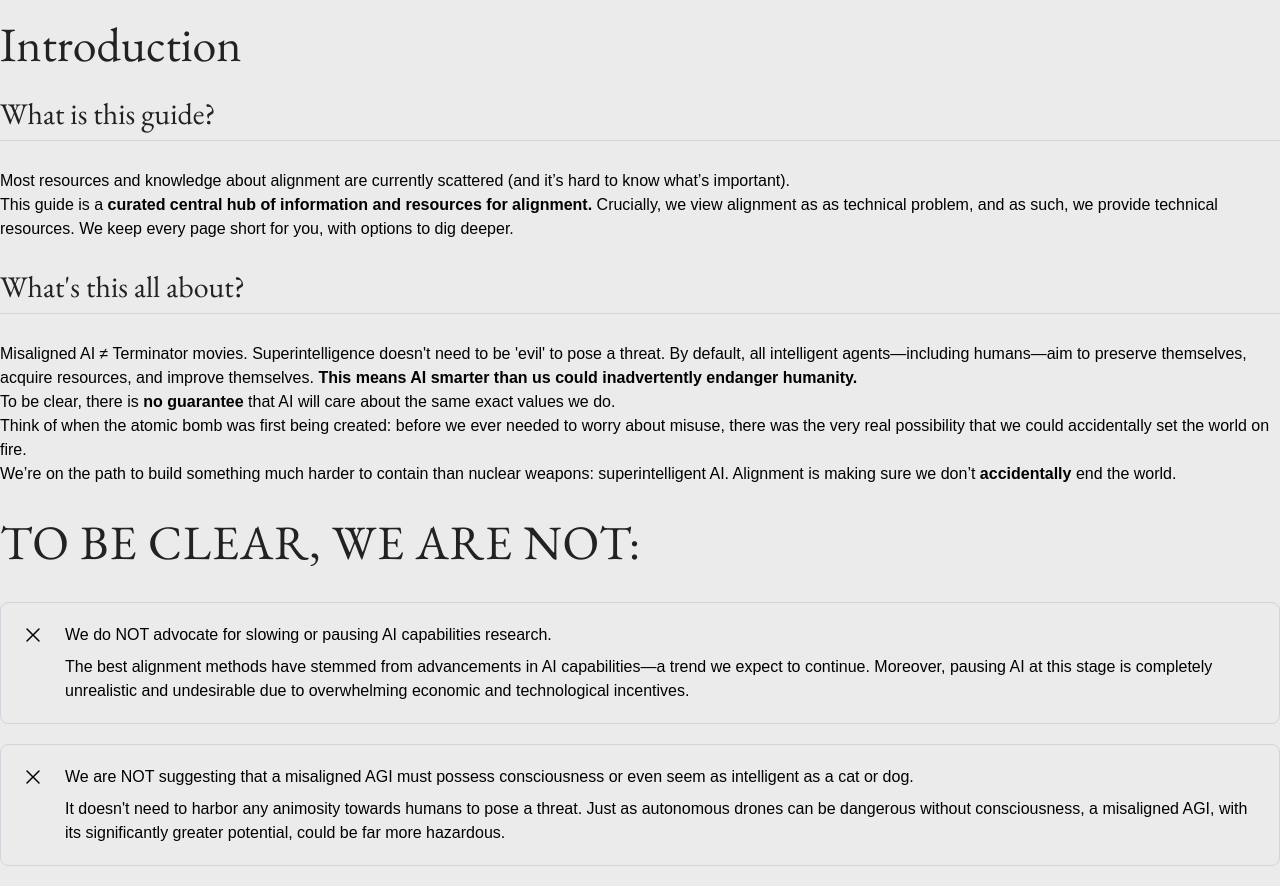
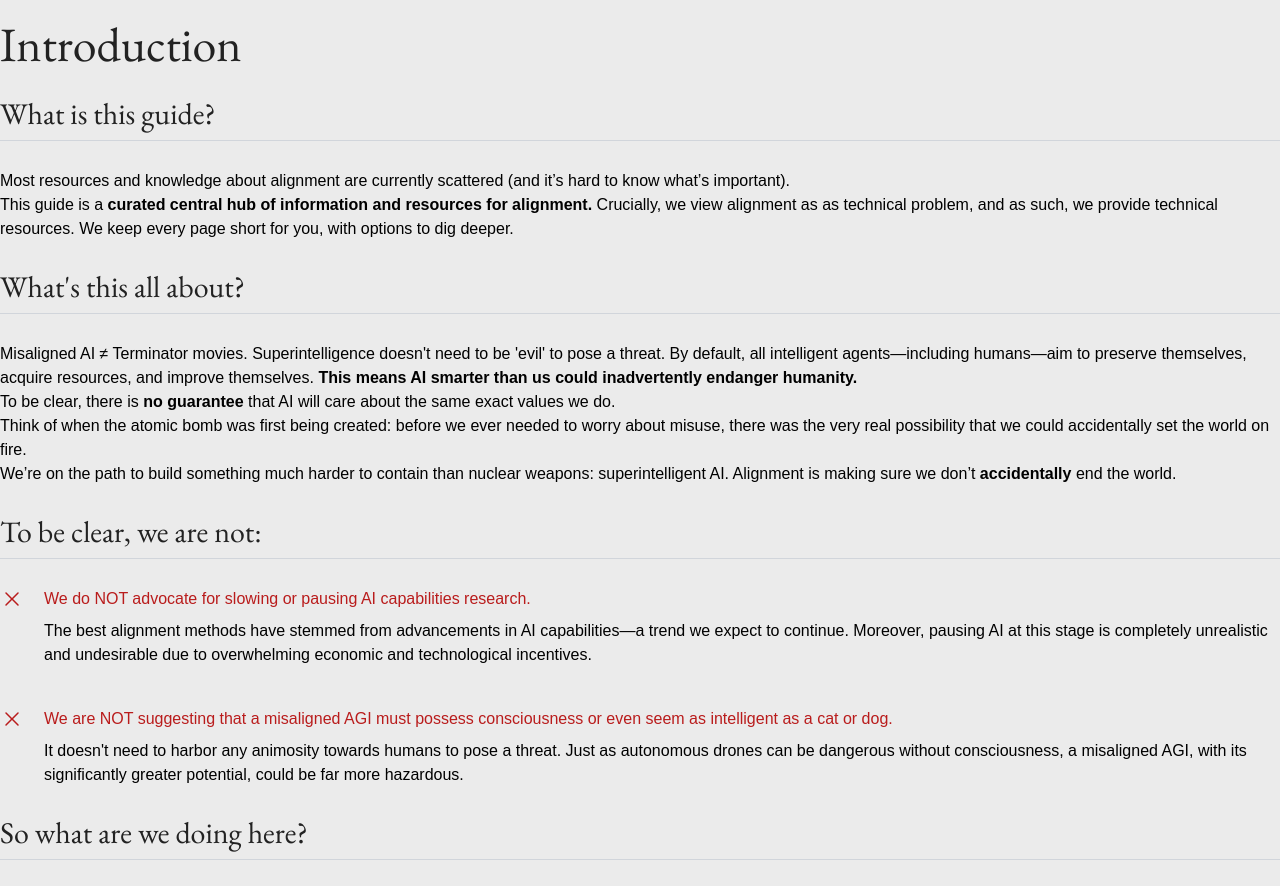
Before and after one commit to masonwang025/alignment-guide, a Next.js app: page /introduction in a window 1280 px wide. Shown: the top 886 px of the page. Built offline with nearby package versions, Linux system fonts and the light colour scheme.

Commit message:
pushing *something* shareable

```diff
--- /dev/null
+++ b/src/components/intro/FalseCard.tsx
@@ -0,0 +1,17 @@
+import { XMarkIcon } from '@heroicons/react/24/solid';
+
+function FalseCard({ title, children }: { title: string; children: React.ReactNode }) {
+    return (
+        <div className='flex'>
+            <span className='font-bold mr-5'>
+                <XMarkIcon className='size-6 text-red-700' />
+            </span>
+            <div className='space-y-2'>
+                <p className='text-red-700'>{title}</p>
+                {children}
+            </div>
+        </div>
+    );
+}
+
+export default FalseCard;
--- a/src/components/intro/Values.tsx
+++ b/src/components/intro/Values.tsx
@@ -2,54 +2,40 @@ import { XMarkIcon } from '@heroicons/react/24/solid';
 import Value from './Value';
 
 function Values() {
-    return <div className="mt-8 space-y-8">
-
-
-        <div className='center-v space-y-5'>
-            <h1 className='text-accent-600 uppercase tracking-[0.06rem] text-[0.85rem] pb-2'>To be clear, we are NOT:</h1>
-            <Value iconComponent={<XMarkIcon className='size-6' />}>
-                <p>We do NOT advocate for slowing or pausing AI capabilities research.</p>
+    return (
+        <div className='space-y-5'>
+            <Value iconComponent={<span className='font-bold mr-2'>1.</span>}>
                 <p>
-                    The best alignment methods have stemmed from advancements in AI capabilities—a trend we expect to continue. Moreover, pausing AI at this stage is completely unrealistic and undesirable due
-                    to overwhelming economic and technological incentives.
+                    We believe the development of <b>AGI is the most important technology</b> humans will ever create (and likely the last one too), and it is fundamental that it proceeds safely and correctly.
                 </p>
-            </Value>
-            <Value iconComponent={<XMarkIcon className='size-6' />}>
-                <p>We are NOT suggesting that a misaligned AGI must possess consciousness or even seem as intelligent as a cat or dog.</p>
-                <p>
-                    It doesn't need to harbor any animosity towards humans to pose a threat. Just as autonomous drones can be dangerous without consciousness, a misaligned AGI, with its significantly greater
-                    potential, could be far more hazardous.
-                </p>
-            </Value>
-        </div>
-
-        <div className='center-v space-y-5'>
-            <div className='space-y-5'>
-                <h1 className='text-accent-600 uppercase tracking-[0.06rem] text-[0.85rem] pb-2'>So what are we doing here?</h1>
-                <Value iconComponent={<span className='font-bold mr-2'>1.</span>}>
-                    <p>We believe the development of <b>AGI is the most important technology</b> humans will ever create (and likely the last one too), and it is fundamental that it proceeds safely and correctly.</p>
             </Value>
 
             <Value iconComponent={<span className='font-bold mr-2'>2.</span>}>
                 <div className='space-y-2'>
-                        <p>AGI Alignment, like the development of AGI itself, is a <b>challenging <i>technical</i> problem</b>.</p>
+                    <p>
+                        AGI Alignment, like the development of AGI itself, is a{' '}
+                        <b>
+                            challenging <i>technical</i> problem
+                        </b>
+                        .
+                    </p>
                     <p>While fields such as philosophy and politics are vital for validating and ensuring the adoption of solutions, alignment remains a technical issue requiring a technical approach.</p>
                 </div>
             </Value>
 
             <Value iconComponent={<span className='font-bold mr-2'>3.</span>}>
                 <div className='space-y-2'>
-                        <p>Alignment is a <b>solvable problem, but also an urgent one</b>. </p>
                     <p>
-                            Leading AI companies predict AGI by 2029, and we need to solve alignment beforehand since we won't get another chance afterward. We have one critical try to get it right—unlike a mere
-                            segmentation fault, misaligned AGI could have catastrophic consequences.
+                        Alignment is a <b>solvable problem, but also an urgent one</b>.{' '}
+                    </p>
+                    <p>
+                        Leading AI companies predict AGI by 2029, and we need to solve alignment beforehand since we won't get another chance afterward. We have one critical try to get it right—unlike a mere segmentation fault,
+                        misaligned AGI could have catastrophic consequences.
                     </p>
                 </div>
             </Value>
         </div>
-        </div>
-
-    </div>
+    );
 }
 
 export default Values;
--- a/src/pages/introduction.mdx
+++ b/src/pages/introduction.mdx
@@ -1,4 +1,5 @@
 import Values from '../components/intro/Values';
+import FalseCard from '../components/intro/FalseCard';
 
 # Introduction
 
@@ -19,4 +20,20 @@ Think of when the atomic bomb was first being created: before we ever needed to
 
 We’re on the path to build something much harder to contain than nuclear weapons: superintelligent AI. Alignment is making sure we don’t <b>accidentally</b> end the world.
 
+## To be clear, we are not:
+
+<div className='space-y-10'>
+<FalseCard title='We do NOT advocate for slowing or pausing AI capabilities research.'>
+    The best alignment methods have stemmed from advancements in AI capabilities—a trend we expect to continue. Moreover, pausing AI at this stage is completely unrealistic and undesirable due to overwhelming economic and
+    technological incentives.
+</FalseCard>
+
+<FalseCard title='We are NOT suggesting that a misaligned AGI must possess consciousness or even seem as intelligent as a cat or dog.'>
+    It doesn't need to harbor any animosity towards humans to pose a threat. Just as autonomous drones can be dangerous without consciousness, a misaligned AGI, with its significantly greater potential, could be far more
+    hazardous.
+</FalseCard>
+</div>
+
+## So what are we doing here?
+
 <Values />
```
Lines whose indentation alone changed are shown as unchanged.
